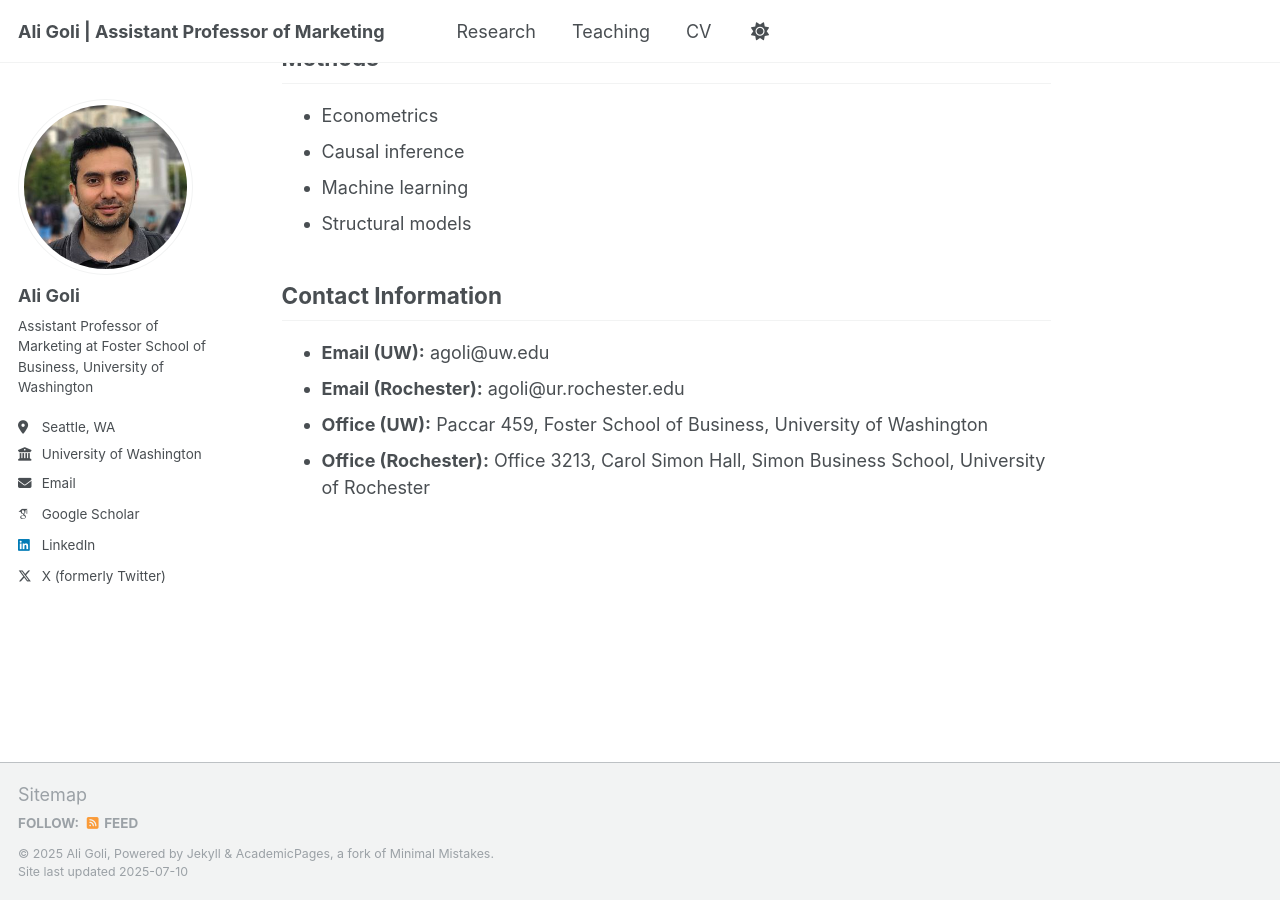
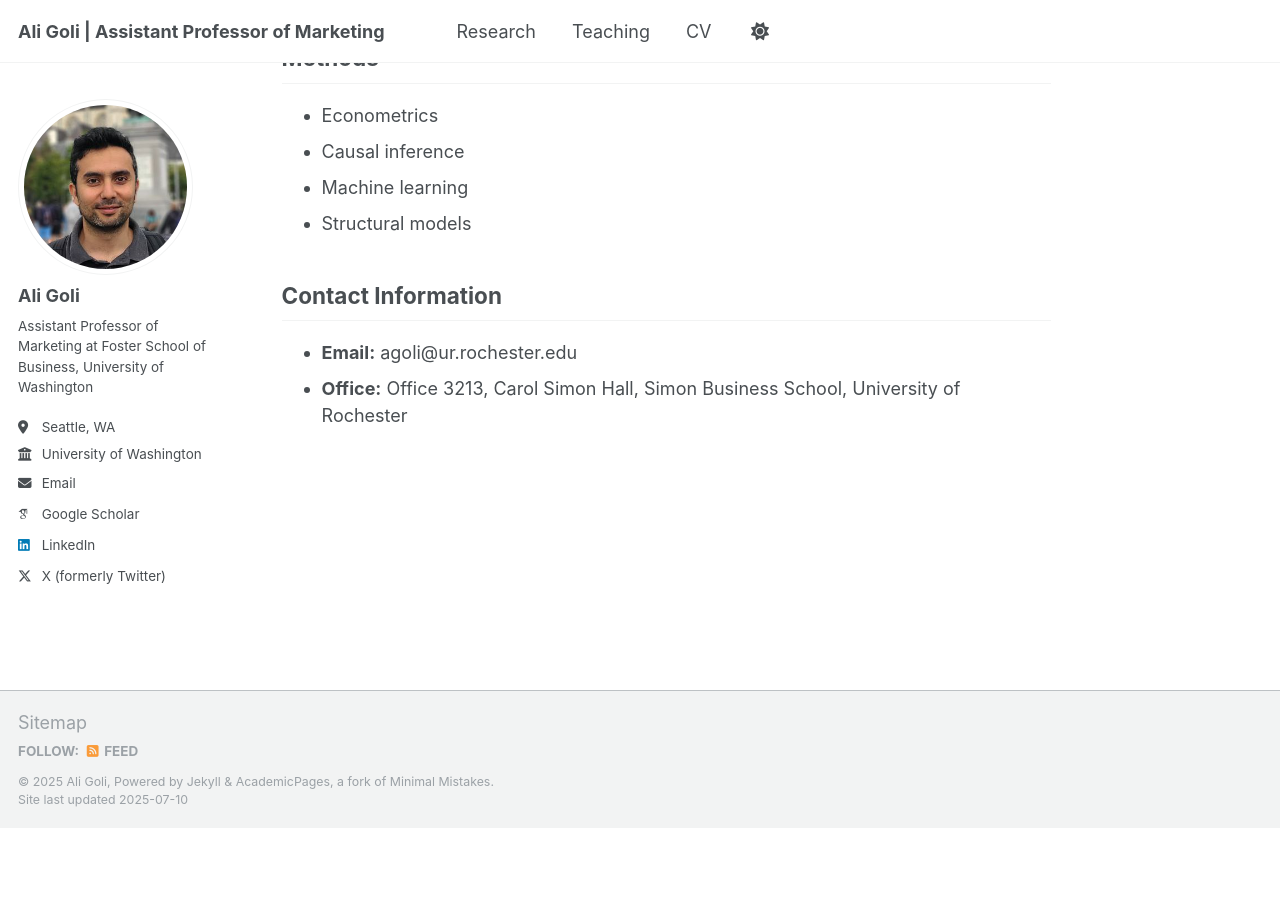
Before and after one commit to golialii/golialii.github.io, a Jekyll site: the page built from _pages/about.md, in a window 1280 px wide and 900 px high, scrolled down 1147 px. Built offline with Jekyll 4.4.1, drawn with Linux system fonts in a browser that asks for light colours; some web fonts are replaced; after the commit the page ends 1975 px from its top, so only the background shows below that.

Commit message:
Update about.md

```diff
--- a/_pages/about.md
+++ b/_pages/about.md
@@ -40,7 +40,5 @@ My research interests include digital marketing, advertising, marketing and publ
 * Structural models
 
 ## Contact Information
-* **Email (UW):** agoli@uw.edu
-* **Email (Rochester):** agoli@ur.rochester.edu
-* **Office (UW):** Paccar 459, Foster School of Business, University of Washington
-* **Office (Rochester):** Office 3213, Carol Simon Hall, Simon Business School, University of Rochester
+* **Email:** agoli@ur.rochester.edu
+* **Office:** Office 3213, Carol Simon Hall, Simon Business School, University of Rochester
```
